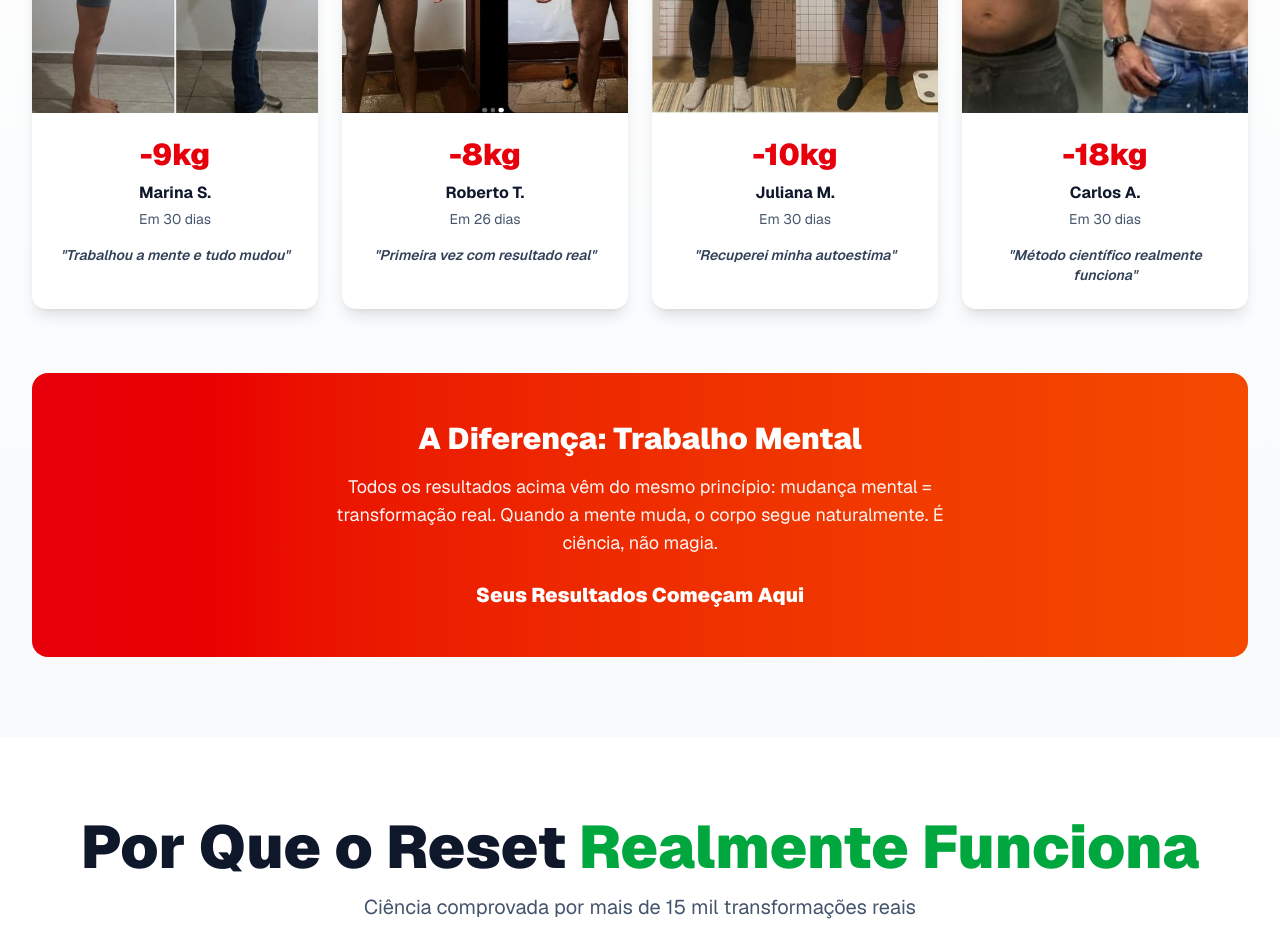
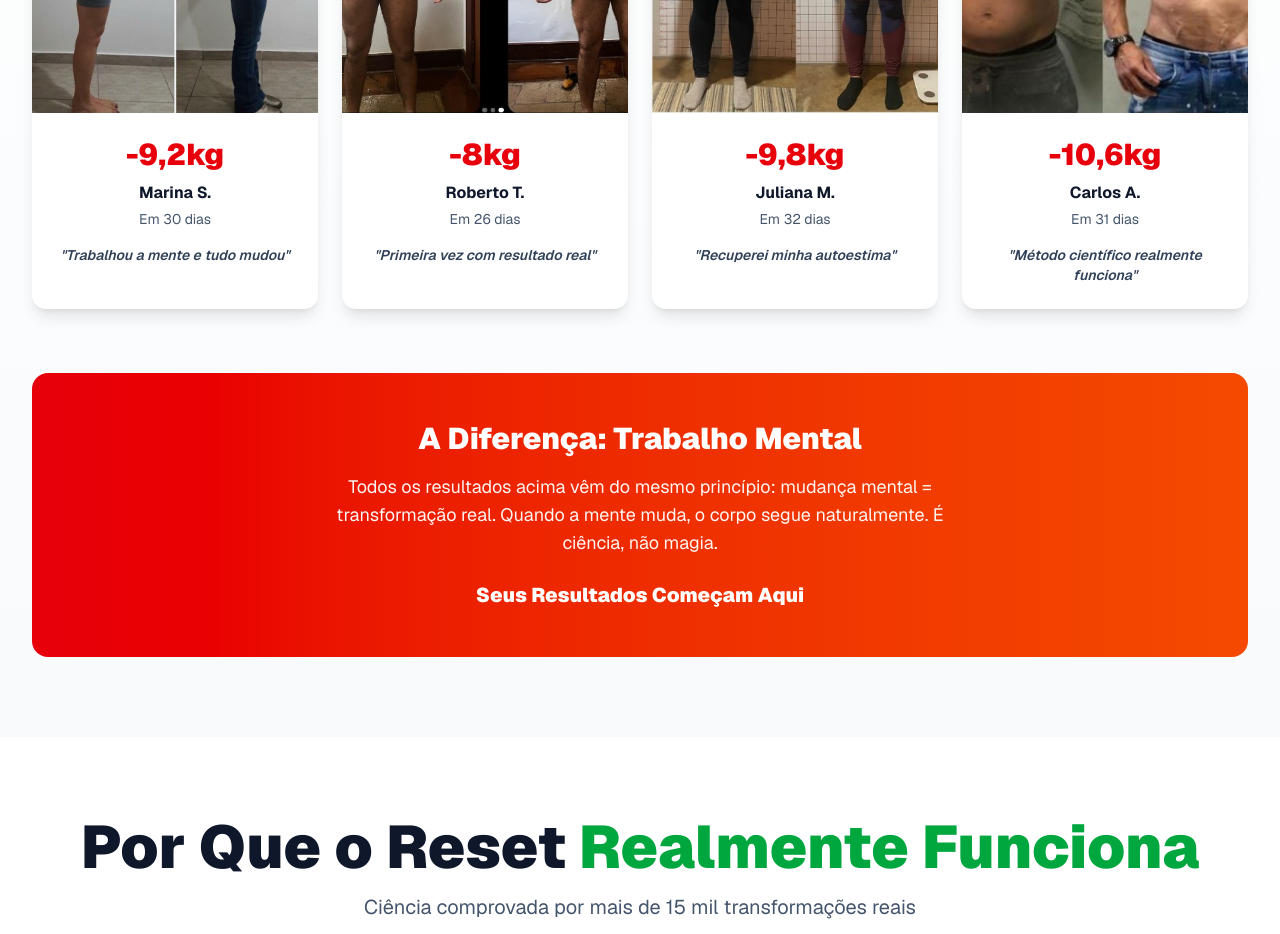
Before and after one commit to weslleyauto/pagina-venda, a Next.js app: page / in a window 1280 px wide. Shown: the part 3520-4454 px from the top of the page. Built offline with nearby package versions, Linux system fonts and the light colour scheme.

Commit message:
Update weight loss data for users

```diff
--- a/components/sales/before-after.tsx
+++ b/components/sales/before-after.tsx
@@ -4,7 +4,7 @@ export default function BeforeAfter() {
   const transformations = [
     {
       name: 'Marina S.',
-      kg: '-9kg',
+      kg: '-9,2kg',
       time: '30 dias',
       image: '/mulher-antes-depois-perda-peso-resultado.jpg',
       highlight: 'Trabalhou a mente e tudo mudou'
@@ -18,15 +18,15 @@ export default function BeforeAfter() {
     },
     {
       name: 'Juliana M.',
-      kg: '-10kg',
-      time: '30 dias',
+      kg: '-9,8kg',
+      time: '32 dias',
       image: '/mulher-confiante-resultado-transformacao.jpg',
       highlight: 'Recuperei minha autoestima'
     },
     {
       name: 'Carlos A.',
-      kg: '-18kg',
-      time: '30 dias',
+      kg: '-10,6kg',
+      time: '31 dias',
       image: '/homem-antes-depois-magreza-conquista.jpg',
       highlight: 'Método científico realmente funciona'
     }
```
